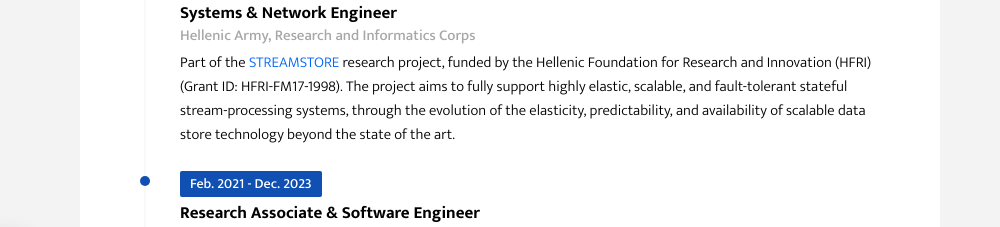
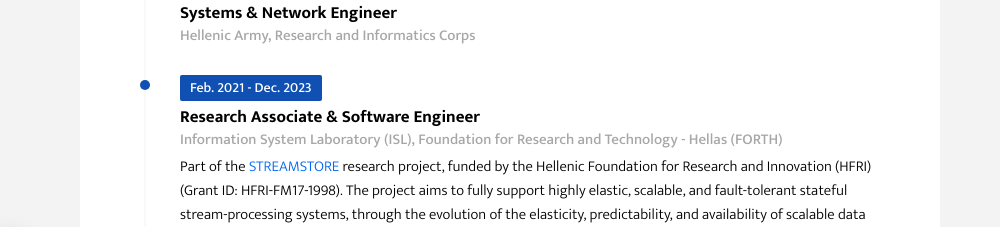
Before and after one commit to skalogerakis/skalogerakis.github.io, a plain HTML site: page resume.html in a window 1280 px wide. Shown: the part 211-438 px from the top of the page, 280-1280 px from the left. Drawn offline with Linux system fonts and the light colour scheme.

Commit message:
Minor change

```diff
--- a/resume.html
+++ b/resume.html
@@ -88,7 +88,7 @@
                                 <span class="badge badge-primary">Nov. 2023 - Present</span>
                                 <h6 class="time-line-item-title">Systems & Network Engineer</h6>
                                 <p class="time-line-item-subtitle">Hellenic Army, Research and Informatics Corps</p>
-                                <p class="time-line-item-content">Part of the <a href="https://streamstore-project.eu/">STREAMSTORE</a> research project, funded by the Hellenic Foundation for Research and Innovation (HFRI) (Grant ID: HFRI-FM17-1998). The project aims to fully support highly elastic, scalable, and fault-tolerant stateful stream-processing systems, through the evolution of the elasticity, predictability, and availability of scalable data store technology beyond the state of the art.</p>
+                                <!-- <p class="time-line-item-content">Part of the <a href="https://streamstore-project.eu/">STREAMSTORE</a> research project, funded by the Hellenic Foundation for Research and Innovation (HFRI) (Grant ID: HFRI-FM17-1998). The project aims to fully support highly elastic, scalable, and fault-tolerant stateful stream-processing systems, through the evolution of the elasticity, predictability, and availability of scalable data store technology beyond the state of the art.</p> -->
 
                             </li>
                             <li class="time-line-item">
```
